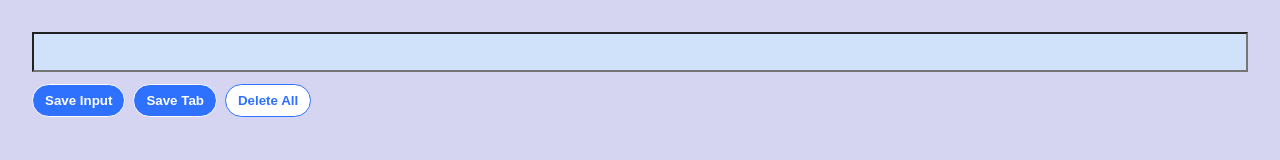
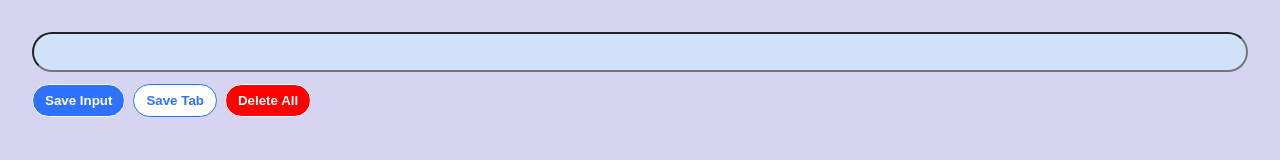
Before and after one commit to DevBrightly/save-links-extension, a browser extension: page index.html in a window 1280 px wide. Drawn offline with Linux system fonts and the light colour scheme.

Commit message:
style: buttons and input element now have rounded corners

```diff
--- a/index.html
+++ b/index.html
@@ -59,11 +59,16 @@
     gap: 8px;
   }
 
+  .warn {
+    background-color: red;
+  }
+
   input {
     width: 100%;
     background-color: rgb(207, 226, 250);
     height: 40px;
     padding: 8px;
+    border-radius: 100px;
   }
 
   .delete-modal {
@@ -75,6 +80,7 @@
     display: flex;
     flex-direction: column;
     align-items: center;
+    border: 1px solid red;
     gap: 20px;
     z-index: 1000;
   }
@@ -100,8 +106,8 @@
     <input id="input-el" type="text">
     <div class="btn">
       <button id="input-btn">Save Input</button>
-      <button id="tab-btn">Save Tab</button>
-      <button class="secondary-btn" id="delete-btn">Delete All</button>
+      <button class="secondary-btn" id="tab-btn">Save Tab</button>
+      <button class="warn" id="delete-btn">Delete All</button>
     </div>
     <ul></ul>
 
@@ -109,7 +115,7 @@
       <div class="delete-modal">
         <h3>Are you sure you want to delete all your links?</h3>
         <div class="btn-actions">
-          <button id="delete-confirm">Yes, Delete All</button>
+          <button class="warn" id="delete-confirm">Yes, Delete All</button>
           <button class="secondary-btn" id="delete-cancel">No, Cancel</button>
         </div>
       </div>
```
